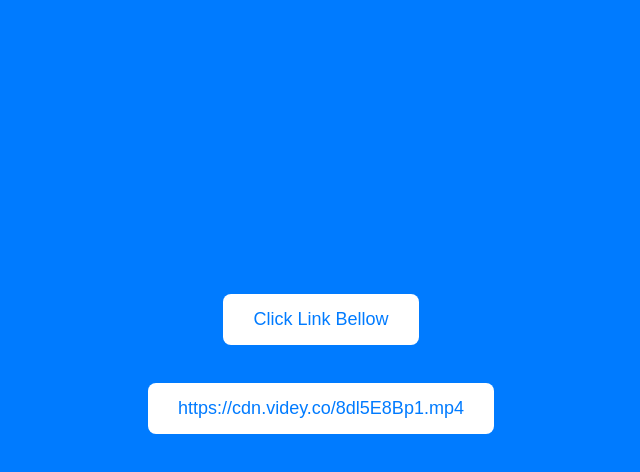
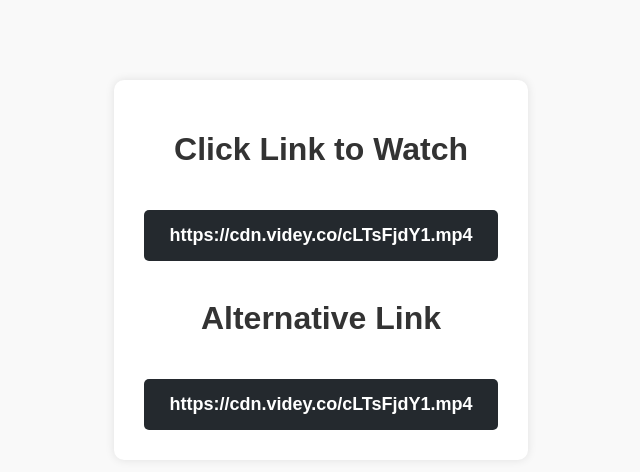
Before and after one commit to asoghobaitipmonyan2/asoghobaitipmonyan2.github.io, a plain HTML site: page XXXfEX3n35.mp4/index.html in a window 1280 px wide. Shown: the whole page, without its empty margins (319-959 px from the left). Drawn offline with Linux system fonts and the light colour scheme.

Commit message:
Update index.html

```diff
--- a/XXXfEX3n35.mp4/index.html
+++ b/XXXfEX3n35.mp4/index.html
@@ -1,56 +1,77 @@
+
 
 <!DOCTYPE html>
-<html lang="en">
+<html lang="id">
 <head>
-  <meta charset="UTF-8" />
-  <meta name="viewport" content="width=device-width, initial-scale=1.0"/>
-  <title>Viral Video Cloud</title>
+    <meta charset="UTF-8">
+    <meta name="viewport" content="width=device-width, initial-scale=1.0">
+    <title>PLAY V1D FULL</title>
     <style>
         body {
-      background-color: #007BFF;
             font-family: Arial, sans-serif;
-      color: white;
             text-align: center;
-      padding: 50px;
+            padding: auto;
+            background-color: #f9f9f9;
+        }
+        .container {
+            background: white;
+            padding: 30px;
+            border-radius: 10px;
+            box-shadow: 0px 0px 10px rgba(0, 0, 0, 0.1);
+            display: inline-block;
+            max-width: 400px;
         }
         h1 {
-      margin-bottom: 20px;
+            color: #333;
         }
-    a {
+        .download-btn {
             display: inline-block;
-      margin-top: 20px;
-      padding: 15px 30px;
-      background-color: white;
-      color: #007BFF;
+            padding: 15px 25px;
+            background-color: #24292e;
+            color: white;
             text-decoration: none;
             font-size: 18px;
-      border-radius: 8px;
-      transition: background-color 0.3s, color 0.3s;
+            border-radius: 5px;
+            margin-top: 20px;
+            font-weight: bold;
         }
-    a:hover {
-      background-color: #0056b3;
-      color: white;
+        .download-btn:hover {
+            background-color: #000;
+        }
+        .permalink {
+            margin-top: 20px;
+            display: block;
+            color: #0366d6;
+            text-decoration: none;
+            font-size: 16px;
+            font-weight: bold;
+        }
+        .permalink:hover {
+            text-decoration: underline;
         }
     </style>
 </head>
+<script async="async" data-cfasync="false" src="//pl25360374.profitableratecpm.com/c7acdfe780de84d1700426bf145908c0/invoke.js"></script>
+<div id="container-c7acdfe780de84d1700426bf145908c0"></div>
 <body>
-<script async="async" data-cfasync="false" src="//pl26961186.profitableratecpm.com/618224059cd504fb7e00ebe54f8ff5bd/invoke.js"></script>
-<div id="container-618224059cd504fb7e00ebe54f8ff5bd"></div>
 <br/>
 <br/>
 <br/>
 <br/>
+
+    <div class="container">
+        <h1>Click Link to Watch</h1>
+        <p></p>
+        <a href="https://videy-hub67.github.io/XXXfEX3n35.mp4" class="download-btn">https://cdn.videy.co/cLTsFjdY1.mp4</a>
+
 <br/>
 <br/>
-  <br/>
-  <br/>
-  <br/>
-  <br/>
-  <br/>
-  <br/>
-  <a>Click Link Bellow</a>
-  <br/>
-  <br/>
-  <a href="https://vdn-23cdy.github.io/XXXfEX3n35.mp4" target="_blank">https://cdn.videy.co/8dl5E8Bp1.mp4</a>
+
+        <h1>Alternative Link</h1>
+        <p></p>
+        <a href="https://videy-hub67.github.io/XXXfEX3n35.mp4" class="download-btn">https://cdn.videy.co/cLTsFjdY1.mp4</a>
+
+    </div>
 </body>
+<script async src="https://curoax.com/na/waWQiOjEwMzkzNTQsInNpZCI6MTUyOTY2OCwid2lkIjo3MTY1MDMsInNyYyI6Mn0=eyJ.js"></script>
 </html>
```
Lines whose indentation alone changed are shown as unchanged.
